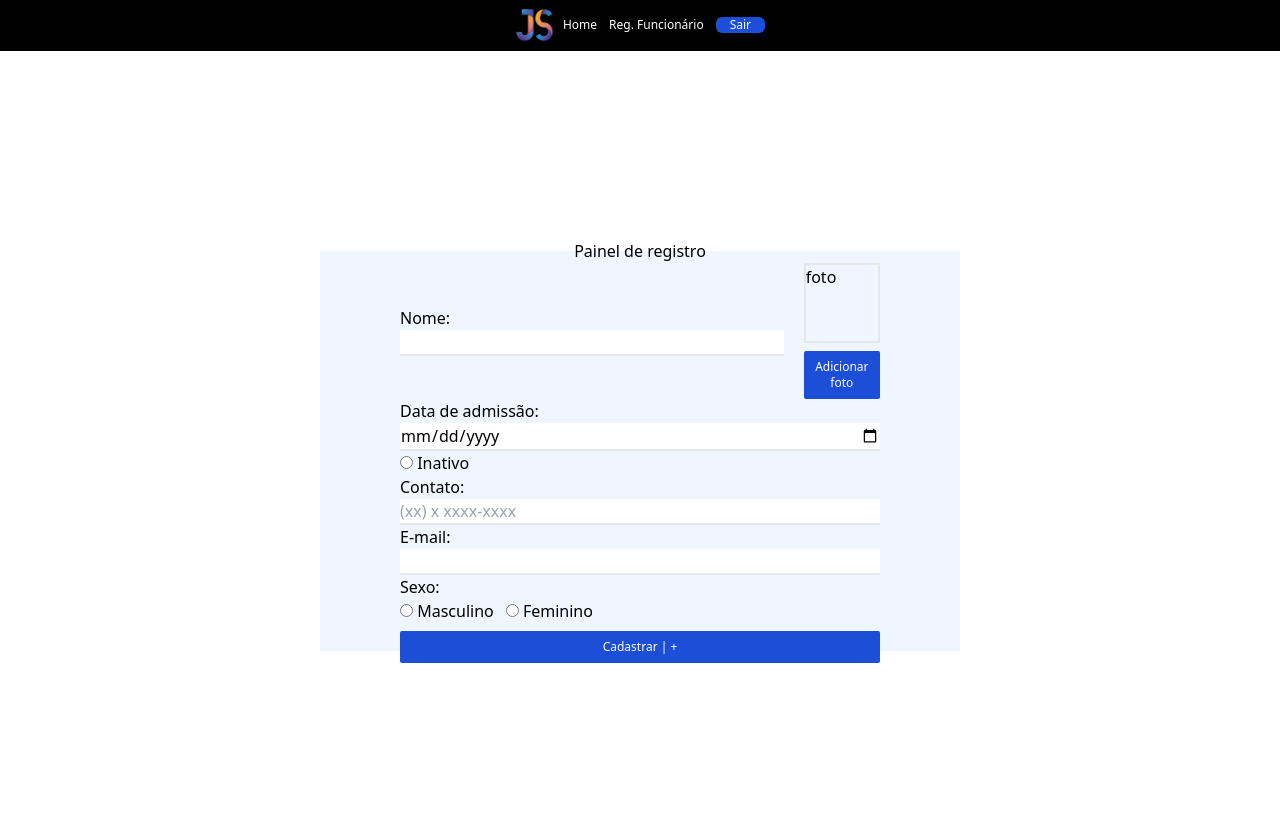
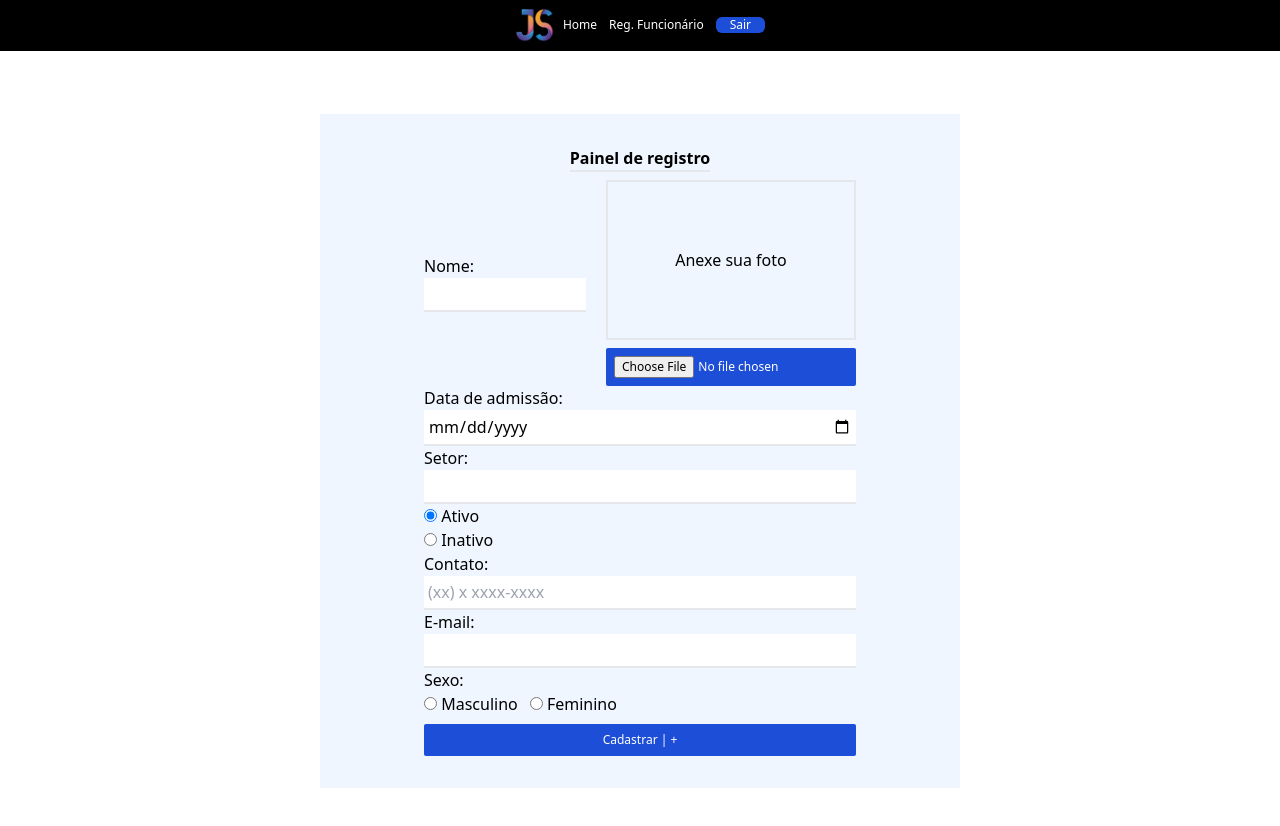
Before and after one commit to Jose-cardos0/Project-Almoxarifado, a React (Vite) app: page /funcionarios in a window 1280 px wide. Shown: the top 826 px of the page. Built offline with nearby package versions, Linux system fonts and the light colour scheme; no server answers; sample sign-in values are in the browser's storage.

Commit message:
adicao reg usuario

```diff
--- a/src/Pages/Funcionarios.tsx
+++ b/src/Pages/Funcionarios.tsx
@@ -1,56 +1,147 @@
+import React, { FormEvent, useState } from "react";
+
 const Funcionarios = () => {
+  const [ativo, setAtivo] = useState(true);
+  const [imagem, setImagem] = useState<string | null>(null);
+
+  const handleRadioChange = (event: React.ChangeEvent<HTMLInputElement>) => {
+    const value = event.target.value;
+    setAtivo(value === "ativo");
+  };
+
+  const handleImagemChange = (event: React.ChangeEvent<HTMLInputElement>) => {
+    const file = event.target.files?.[0];
+    if (file) {
+      const reader = new FileReader();
+      reader.onload = () => {
+        setImagem(reader.result as string);
+      };
+      reader.readAsDataURL(file);
+    }
+  };
+
+  const handleRemove = (event: FormEvent) => {
+    event.preventDefault();
+    setImagem(null);
+  };
+
   return (
     <div className="flex flex-col h-screen w-screen">
-      <div className="flex flex-col h-3/6 w-3/6 m-auto items-center justify-center  bg-blue-50">
-        <h1>Painel de registro</h1>
+      <div className="flex flex-col h-auto w-3/6 m-auto items-center justify-center p-8 bg-blue-50">
+        <h1 className="font-bold border-solid border-b-2 mb-2">
+          Painel de registro
+        </h1>
         <div className="flex flex-col w-9/12">
           <form className="flex flex-col w-full ">
             <div className="flex items-center justify-center gap-5">
               <label className="w-full">
                 Nome:
                 <input
-                  className="border-solid border-b-2 outline-none w-full"
+                  className="border-solid border-b-2 outline-none w-full p-1"
                   type="text"
+                  disabled={!ativo}
                 />
               </label>
               <div>
-                <p className="border-solid border-2 h-20">foto</p>
-                <button
+                <p
+                  className={
+                    imagem
+                      ? ` h-40 flex items-center justify-center relative z-90`
+                      : `border-solid border-2 h-40 flex items-center justify-center relative z-90`
+                  }
+                >
+                  {imagem ? (
+                    <img
+                      src={imagem}
+                      alt="Imagem"
+                      className="h-40 w-30 bg-cover"
+                    />
+                  ) : (
+                    "Anexe sua foto"
+                  )}
+                  {imagem && (
+                    <button
+                      onClick={(event) => handleRemove(event)}
+                      className="text-white absolute z-99 top-0 right-2 px-2 bg-red-700  hover:bg-red-300 "
+                    >
+                      X
+                    </button>
+                  )}
+                </p>
+                <input
+                  type="file"
+                  accept="image/png,image/jpeg"
                   className="bg-blue-700  p-2 rounded-sm mt-2
                             font-light text-xs text-white hover:bg-green-700"
-                >
-                  Adicionar foto
-                </button>
+                  disabled={!ativo}
+                  onChange={handleImagemChange}
+                />
               </div>
             </div>
             <label className="w-full">
               Data de admissão:
               <input
-                className="border-solid border-b-2 outline-none w-full"
+                className="border-solid border-b-2 outline-none w-full p-1"
                 type="date"
+                disabled={!ativo}
+              />
+            </label>
+            <label className="w-full">
+              Setor:
+              <input
+                className="border-solid border-b-2 outline-none w-full p-1"
+                type="text"
+                disabled={!ativo}
               />
             </label>
             <label className="w-full">
               <input
+                onChange={handleRadioChange}
+                className="border-solid border-b-2 outline-none"
+                type="radio"
+                value="ativo"
+                checked={ativo}
+              />{" "}
+              <span className="mr-3">Ativo</span>
+            </label>
+            <label className="w-full">
+              <input
+                onChange={handleRadioChange}
                 className="border-solid border-b-2 outline-none"
                 type="radio"
                 value="inativo"
+                checked={!ativo}
               />{" "}
               <span className="mr-3">Inativo</span>
             </label>
+            {!ativo ? (
+              <label className="w-full">
+                Data de demissão:
+                <input
+                  className="border-solid border-b-2 outline-none w-full p-1"
+                  type="date"
+                  disabled={ativo}
+                />
+              </label>
+            ) : (
+              ""
+            )}
+
             <label className="w-full">
               Contato:
               <input
-                className="border-solid border-b-2 outline-none w-full"
-                type="email"
+                className="border-solid border-b-2 outline-none w-full p-1"
+                type="text"
                 placeholder="(xx) x xxxx-xxxx"
+                disabled={!ativo}
               />
             </label>
             <label className="w-full">
               E-mail:
               <input
-                className="border-solid border-b-2 outline-none w-full"
+                className="border-solid border-b-2 outline-none w-full p-1"
                 type="email"
+                disabled={!ativo}
               />
             </label>
             <label className="w-full">
@@ -61,6 +152,7 @@ const Funcionarios = () => {
                 id="sexo-m"
                 name="sexo"
                 value="Masculino"
+                disabled={!ativo}
               />{" "}
               <span className="mr-3">Masculino</span>
               <input
@@ -69,6 +161,7 @@ const Funcionarios = () => {
                 id="sexo-f"
                 name="sexo"
                 value="feminino"
+                disabled={!ativo}
               />{" "}
               <span>Feminino</span>
             </label>
@@ -76,6 +169,7 @@ const Funcionarios = () => {
               type="submit"
               className="bg-blue-700  p-2 rounded-sm mt-2
                             font-light text-xs text-white hover:bg-green-700"
+              disabled={!ativo}
             >
               Cadastrar | +
             </button>
```
